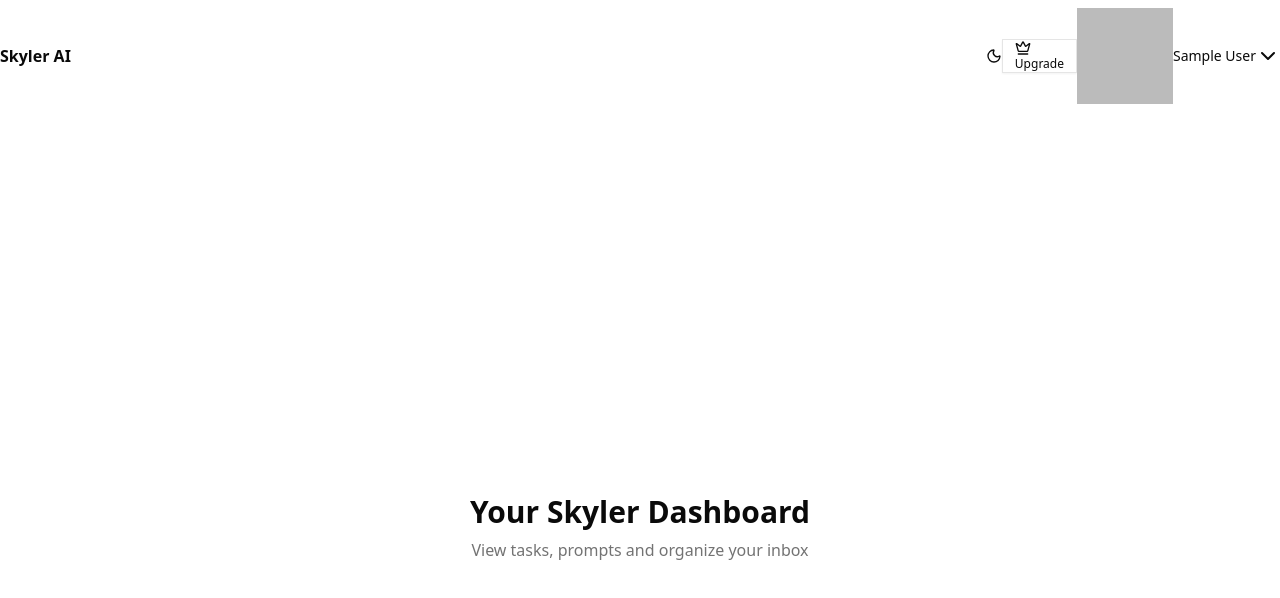
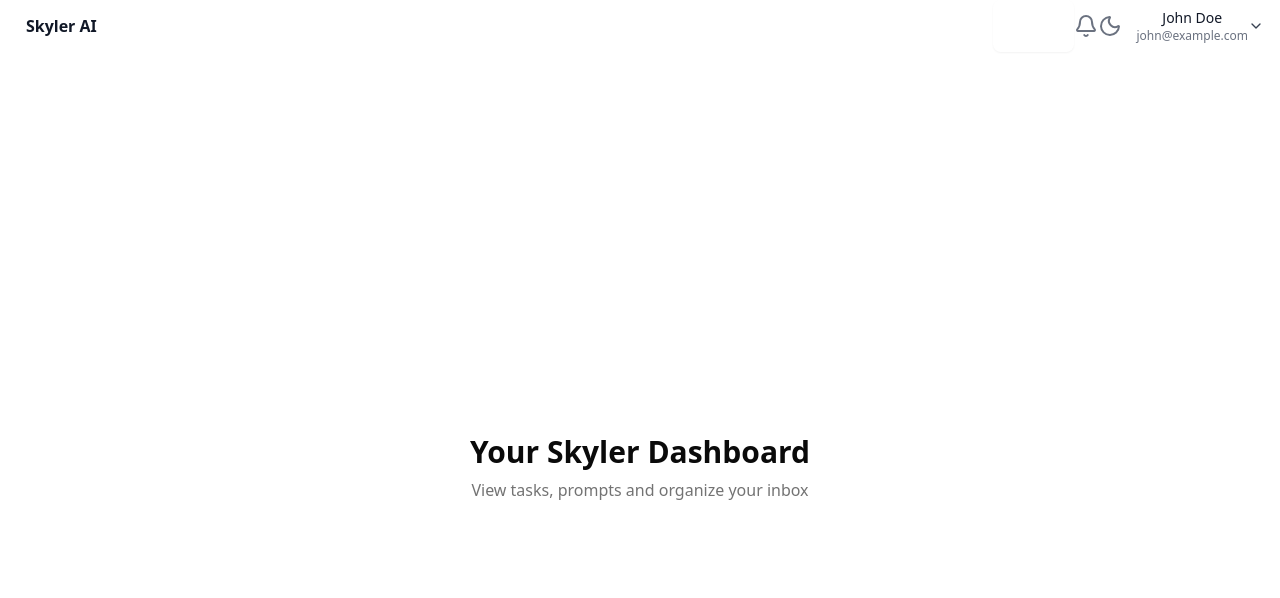
Before and after one commit to 05sanjaykumar/Skyler-AI, a Next.js app in the folder apps/web/: page /dashboard in a window 1280 px wide. Shown: the top 598 px of the page. Built offline with nearby package versions, Linux system fonts and the light colour scheme; no server answers; sample sign-in values are in the browser's storage.

Commit message:
chore: Change in layout and needs to be fixed

```diff
--- a/apps/web/src/components/top-bar.tsx
+++ b/apps/web/src/components/top-bar.tsx
@@ -1,94 +1,154 @@
 // apps/web/src/components/top-bar.tsx
-"use client";
+'use client';
+import { Bell, Sun, Moon, Settings, Crown, User, ChevronDown } from "lucide-react";
+import { useState } from "react";
 
-import { useSession, signOut } from "next-auth/react";
-import { useTheme } from "next-themes";
-import {
-  Settings,
-  Crown,
-  LogOut,
-  Sun,
-  Moon,
-  ChevronDown
-} from "lucide-react";
+export default function Topbar() {
+  const [isDark, setIsDark] = useState(false);
+  const [showUserMenu, setShowUserMenu] = useState(false);
 
-import { Button } from "./ui/button";
-import { Avatar, AvatarFallback, AvatarImage } from "./ui/avatar";
-import {
-  DropdownMenu,
-  DropdownMenuContent,
-  DropdownMenuItem,
-  DropdownMenuSeparator,
-  DropdownMenuTrigger,
-} from "./ui/dropdown-menu";
-
-const TopBar = () => {
-  const { data: session } = useSession();
-  const { theme, setTheme } = useTheme();
-
-  const userName = session?.user?.name || "Guest";
-  const userImage = session?.user?.image;
-
-  const getInitials = (name: string) => {
-    return name.split(" ").map(n => n[0]).join("").toUpperCase();
+  const toggleTheme = () => {
+    setIsDark(!isDark);
   };
 
   return (
-    <header className="border-b bg-background">
-      <div className="flex h-14 items-center justify-between px-6">
-        {/* Logo */}
-        <div className="flex items-center gap-2">
-          <span className="font-semibold">Skyler AI</span>
-        </div>
+    <header className={`sticky top-0 z-50 w-full border-b ${isDark ? 'bg-gray-900 border-gray-800' : 'bg-white border-gray-200'} transition-colors duration-200`}>
+      <div className="container mx-auto px-4 sm:px-6 lg:px-8">
+        <div className="flex h-16 items-center justify-between">
+          {/* Left side - Logo */}
+          <div className="flex items-center gap-3">
+            <div className="flex h-10 w-10 items-center justify-center rounded-xl bg-gradient-to-br from-blue-500 to-blue-600 text-white font-bold text-lg shadow-md">
+              S
+            </div>
+            <div className="hidden sm:block">
+              <h1 className={`text-xl font-bold ${isDark ? 'text-white' : 'text-gray-900'}`}>
+                Skyler AI
+              </h1>
+            </div>
+          </div>
 
-        {/* Actions */}
-        <div className="flex items-center gap-3">
-          {/* Theme Toggle */}
-          <Button
-            variant="ghost"
-            size="sm"
-            onClick={() => setTheme(theme === "dark" ? "light" : "dark")}
-            className="h-8 w-8 p-0"
-          >
-            {theme === "dark" ? <Sun className="h-4 w-4" /> : <Moon className="h-4 w-4" />}
-          </Button>
+          {/* Right side - Controls */}
+          <div className="flex items-center gap-1 sm:gap-2">
+            {/* Upgrade Button */}
+            <button className="inline-flex items-center gap-2 rounded-lg bg-gradient-to-r from-purple-500 to-purple-600 px-3 py-2 text-sm font-medium text-white shadow-sm transition-all hover:from-purple-600 hover:to-purple-700 hover:shadow-md focus:outline-none focus:ring-2 focus:ring-purple-500 focus:ring-offset-2">
+              <Crown className="h-4 w-4" />
+              <span className="hidden sm:inline">Upgrade</span>
+            </button>
 
-          {/* Upgrade */}
-          <Button size="sm" variant="outline">
-            <Crown className="h-4 w-4 mr-1" />
-            Upgrade
-          </Button>
+            {/* Notifications */}
+            <button
+              className={`relative rounded-lg p-2 transition-colors ${
+                isDark
+                  ? 'text-gray-400 hover:bg-gray-800 hover:text-gray-200'
+                  : 'text-gray-500 hover:bg-gray-100 hover:text-gray-700'
+              } focus:outline-none focus:ring-2 focus:ring-blue-500 focus:ring-offset-2`}
+              title="Notifications"
+            >
+              <Bell className="h-5 w-5" />
+              {/* Notification dot */}
+              <span className="absolute -top-0.5 -right-0.5 h-2 w-2 rounded-full bg-red-500"></span>
+            </button>
 
-          {/* User Menu */}
-          <DropdownMenu>
-            <DropdownMenuTrigger asChild>
-              <Button variant="ghost" className="flex items-center gap-2 h-8 px-2">
-                <Avatar className="h-6 w-6">
-                  <AvatarImage src={userImage || ""} />
-                  <AvatarFallback className="text-xs">
-                    {getInitials(userName)}
-                  </AvatarFallback>
-                </Avatar>
-                <span className="text-sm hidden sm:block">{userName}</span>
-                <ChevronDown className="h-3 w-3" />
-              </Button>
-            </DropdownMenuTrigger>
-            <DropdownMenuContent align="end" className="w-48">
-              <DropdownMenuItem>
-                <Settings className="h-4 w-4 mr-2" />
-                Settings
-              </DropdownMenuItem>
-              <DropdownMenuSeparator />
-              <DropdownMenuItem onClick={() => signOut()} className="text-red-600">
-                <LogOut className="h-4 w-4 mr-2" />
-                Sign out
-              </DropdownMenuItem>
-            </DropdownMenuContent>
-          </DropdownMenu>
+            {/* Theme Toggle */}
+            <button
+              onClick={toggleTheme}
+              className={`rounded-lg p-2 transition-colors ${
+                isDark
+                  ? 'text-gray-400 hover:bg-gray-800 hover:text-gray-200'
+                  : 'text-gray-500 hover:bg-gray-100 hover:text-gray-700'
+              } focus:outline-none focus:ring-2 focus:ring-blue-500 focus:ring-offset-2`}
+              title={isDark ? 'Switch to light mode' : 'Switch to dark mode'}
+            >
+              {isDark ? <Sun className="h-5 w-5" /> : <Moon className="h-5 w-5" />}
+            </button>
+
+
+            {/* User Profile Dropdown */}
+            <div className="relative">
+              <button
+                onClick={() => setShowUserMenu(!showUserMenu)}
+                className={`flex items-center gap-2 rounded-lg p-2 transition-colors ${
+                  isDark
+                    ? 'text-gray-300 hover:bg-gray-800'
+                    : 'text-gray-700 hover:bg-gray-100'
+                } focus:outline-none focus:ring-2 focus:ring-blue-500 focus:ring-offset-2`}
+              >
+                <div className="flex h-8 w-8 items-center justify-center rounded-lg bg-gradient-to-br from-blue-500 to-purple-600 text-sm font-medium text-white">
+                  JD
+                </div>
+                <div className="hidden lg:block text-left">
+                  <div className={`text-sm font-medium ${isDark ? 'text-white' : 'text-gray-900'}`}>
+                    John Doe
+                  </div>
+                  <div className={`text-xs ${isDark ? 'text-gray-400' : 'text-gray-500'}`}>
+                    john@example.com
+                  </div>
+                </div>
+                <ChevronDown className={`h-4 w-4 transition-transform ${showUserMenu ? 'rotate-180' : ''}`} />
+              </button>
+
+              {/* Dropdown Menu */}
+              {showUserMenu && (
+                <>
+                  {/* Overlay */}
+                  <div
+                    className="fixed inset-0 z-40"
+                    onClick={() => setShowUserMenu(false)}
+                  />
+
+                  {/* Menu */}
+                  <div className={`absolute right-0 top-full z-50 mt-2 w-56 origin-top-right rounded-lg border shadow-lg ${
+                    isDark
+                      ? 'bg-gray-800 border-gray-700'
+                      : 'bg-white border-gray-200'
+                  }`}>
+                    {/* User Info - Mobile */}
+                    <div className={`lg:hidden border-b px-4 py-3 ${isDark ? 'border-gray-700' : 'border-gray-100'}`}>
+                      <div className={`font-medium ${isDark ? 'text-white' : 'text-gray-900'}`}>
+                        John Doe
+                      </div>
+                      <div className={`text-sm ${isDark ? 'text-gray-400' : 'text-gray-500'}`}>
+                        john@example.com
+                      </div>
+                    </div>
+
+                    {/* Menu Items */}
+                    <div className="py-1">
+                      <button className={`flex w-full items-center gap-3 px-4 py-2 text-sm transition-colors ${
+                        isDark
+                          ? 'text-gray-300 hover:bg-gray-700 hover:text-white'
+                          : 'text-gray-700 hover:bg-gray-50 hover:text-gray-900'
+                      }`}>
+                        <User className="h-4 w-4" />
+                        Profile
+                      </button>
+
+                      <button className={`flex w-full items-center gap-3 px-4 py-2 text-sm transition-colors ${
+                        isDark
+                          ? 'text-gray-300 hover:bg-gray-700 hover:text-white'
+                          : 'text-gray-700 hover:bg-gray-50 hover:text-gray-900'
+                      }`}>
+                        <Settings className="h-4 w-4" />
+                        Settings
+                      </button>
+
+                      <div className={`my-1 border-t ${isDark ? 'border-gray-700' : 'border-gray-100'}`} />
+
+                      <button className={`flex w-full items-center gap-3 px-4 py-2 text-sm transition-colors ${
+                        isDark
+                          ? 'text-red-400 hover:bg-gray-700'
+                          : 'text-red-600 hover:bg-gray-50'
+                      }`}>
+                        Sign out
+                      </button>
+                    </div>
+                  </div>
+                </>
+              )}
+            </div>
+          </div>
         </div>
       </div>
     </header>
   );
-};
-
-export default TopBar;
+}
```
Also changed, not shown: 1 other file (tests, documents, lock files or other folders).
